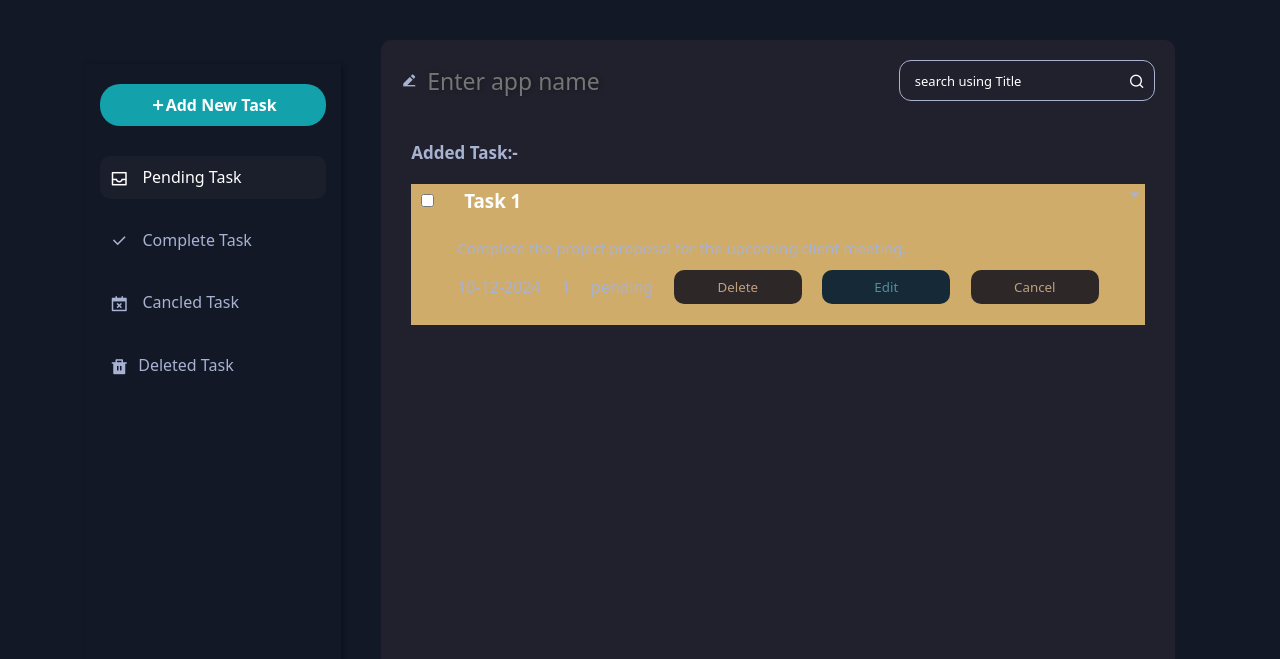
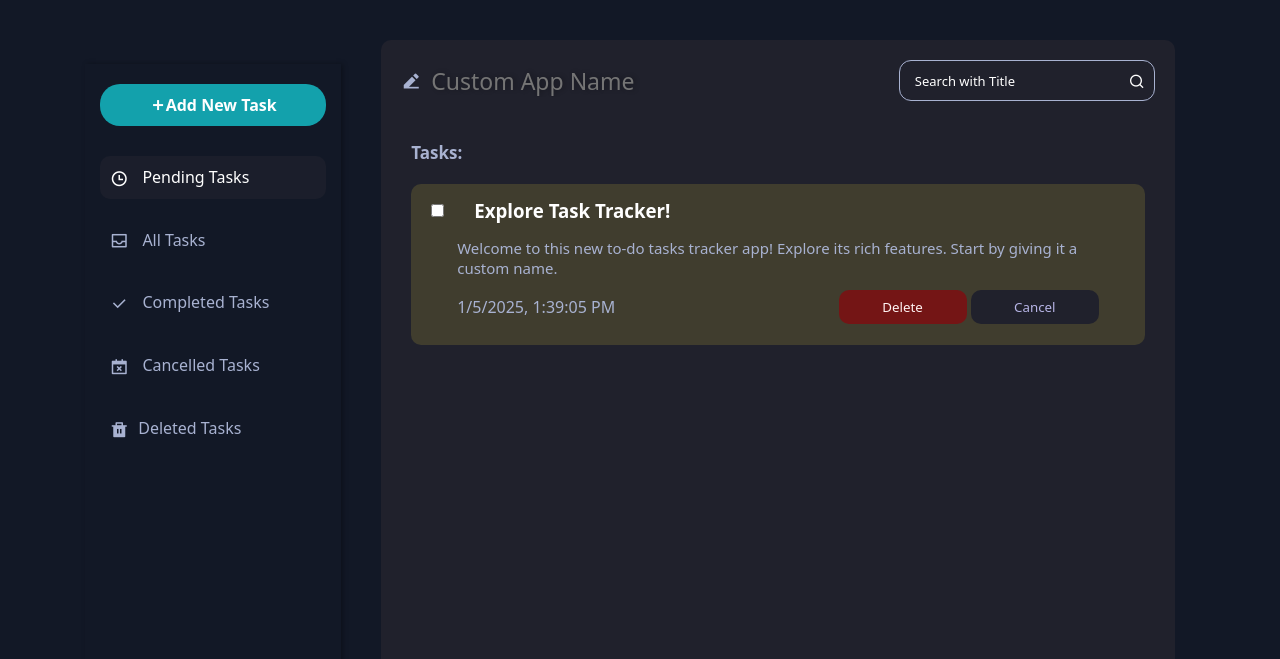
Before and after one commit to SinghRoshnee/To-Do-App, a plain HTML site: page index.html in a window 1280 px wide. Shown: the top 659 px of the page. Drawn offline with nearby package versions, Linux system fonts and the light colour scheme.

Commit message:
updated renders

```diff
--- a/index.html
+++ b/index.html
@@ -16,6 +16,26 @@
     <link rel="stylesheet" href="style.css" />
   </head>
   <body>
+    <div class="task-form" id="task-form">
+      <form class="input-task-form" id="input-task-form">
+        <div class="form-section-one">
+          <h4 class="form-txt">Add Task</h4>
+          <i class="ri-close-fill close-btn" id="close-btn"></i>
+        </div>
+        <div class="input-div">
+          <input type="text" id="tit" placeholder="Enter task title" />
+          <textarea
+            id="des"
+            placeholder="Enter task description"
+            cols="1"
+            rows="1"
+            style="resize: none"
+          ></textarea>
+        </div>
+        <button class="task-sub-btn">Submit</button>
+      </form>
+    </div>
+
     <div class="mainContainer" id="mainContainer">
       <div class="leftSection">
         <!-- Top Button -->
@@ -26,21 +46,24 @@
         <!-- Menu Items -->
         <div class="menu">
           <div class="menuItem active" data-value="pending">
-            <i class="ri-inbox-line"></i> Pending Task
+            <i class="ri-time-line"></i> Pending Tasks
+          </div>
+          <div class="menuItem" data-value="all">
+            <i class="ri-inbox-line"></i> All Tasks
           </div>
           <div class="menuItem" data-value="completed">
-            <i class="ri-check-line"></i> Complete Task
+            <i class="ri-check-line"></i> Completed Tasks
           </div>
           <div class="menuItem" data-value="cancled">
-            <i class="ri-calendar-close-fill"></i> Cancled Task
+            <i class="ri-calendar-close-fill"></i> Cancelled Tasks
           </div>
           <div class="menuItem" data-value="deleted">
-            <i class="ri-delete-bin-fill"></i>Deleted Task
+            <i class="ri-delete-bin-fill"></i>Deleted Tasks
           </div>
         </div>
 
         <!-- Bottom Branding -->
-        <div class="branding">Task Tracker © 2024</div>
+        <div class="branding">Task Tracker © 2025</div>
       </div>
 
       <div class="rightSection">
@@ -51,7 +74,7 @@
             ><input
               type="text"
               id="userNameInput"
-              placeholder="Enter app name"
+              placeholder="Custom App Name"
               disabled="true"
             />
           </div>
@@ -59,35 +82,16 @@
             <input
               type="search"
               id="searchbar"
-              placeholder="search using Title"
+              placeholder="Search with Title"
             />
             <i class="ri-search-line search-icon"></i>
           </div>
         </div>
         <div class="middleRightSection">
           <div class="mainTaskContainer" id="mainTaskContainer">
-            <h3 class="add-task-txt">Added Task:-</h3>
+            <h3 class="add-task-txt">Tasks:</h3>
           </div>
           <div class="taskSection" id="taskSection"></div>
-          <div class="task-form" id="task-form">
-            <form class="input-task-form" id="input-task-form">
-              <div class="form-section-one">
-                <h4 class="form-txt">Input Form</h4>
-                <i class="ri-close-fill close-btn" id="close-btn"></i>
-              </div>
-              <div class="input-div">
-                <input type="text" id="tit" placeholder="enter your title" />
-                <textarea
-                  id="des"
-                  placeholder="your address.."
-                  cols="1"
-                  rows="1"
-                  style="resize: none"
-                ></textarea>
-              </div>
-              <button class="task-sub-btn">Submit</button>
-            </form>
-          </div>
         </div>
       </div>
     </div>
--- a/javascript/addTask.js
+++ b/javascript/addTask.js
@@ -16,20 +16,25 @@ export function formDisplay() {
   inputForm.addEventListener("submit", (e) => {
     taskForm.style.display = "none";
     e.preventDefault();
-    const titleValue = document.querySelector("#tit").value;
-    const descriptionValue = document.querySelector("#des").value;
+    const title = document.querySelector("#tit");
+    const description = document.querySelector("#des");
 
     const date = new Date();
-    const formatDate = date.toLocaleDateString();
+    const formatDate = date.toLocaleString();
 
     let newTaskObj = {
       id: Date.now(),
-      title: titleValue,
-      description: descriptionValue,
+      title: title.value,
+      description: description.value,
       status: `pending`,
       dateTime: formatDate,
     };
+
     tasks.push(newTaskObj);
+
+    title.value = "";
+    description.value = "";
+
     renderTask();
   });
 }
--- a/javascript/rendertask.js
+++ b/javascript/rendertask.js
@@ -10,9 +10,13 @@ import { getActiveMenu } from "./main.js";
 export function renderTask() {
   const taskSection = document.querySelector("#taskSection");
   taskSection.innerHTML = "";
-  tasks.forEach((task) => {
+
+  let rev = [...tasks].reverse();
+  rev.forEach((task) => {
     if (
-      (getSearchValue() !== "" && task.title.includes(getSearchValue())) ||
+      (getSearchValue() !== "" &&
+        task.title.toLocaleLowerCase().includes(getSearchValue())) ||
+      getActiveMenu() === "all" ||
       task.status === getActiveMenu()
     ) {
       const taskDiv = document.createElement("div");
@@ -29,20 +33,9 @@ export function renderTask() {
           : ""
       );
       taskDiv.innerHTML = `
-         <div class="boxSection1 ${
-           task.status === "pending"
-             ? "pendingtask"
-             : task.status === "completed"
-             ? "completedtask"
-             : task.status === "cancled"
-             ? "cancledtask"
-             : task.status === "deleted"
-             ? "deletedtask"
-             : ""
-         }">
+         <div class="boxSection1">
                 <input type="checkbox" class="blank-box" />
                 <h3 class="title">${task.title}</h3>
-                <i class="down-icon ri-arrow-down-s-fill down-arrow"></i>
               </div>
               <div class="boxSection2">
                 <p class="description">
@@ -50,17 +43,22 @@ export function renderTask() {
                 </p>
                 <div class="spanPart">
                   <span class="mydate">${task.dateTime}</span>
-                  <span class="myid">${task.id}</span>
-                  <span class="status">${task.status}</span>
-                  <button class="del-btn btn">
-                    Delete
-                  </button>
-                  <button class="edit-btn2 btn">
-                    Edit
-                  </button>
-                  <button class="cancel-btn btn">
-                    Cancel
-                  </button>
+                  <div>
+                  ${
+                    task.status !== "deleted"
+                      ? `<button class="del-btn btn">
+                      Delete
+                    </button>`
+                      : ""
+                  }
+                  ${
+                    task.status !== "cancled"
+                      ? `<button class="cancel-btn btn">
+                      Cancel
+                    </button>`
+                      : ""
+                  }
+                  </div>
 
                 </div>
               </div>
@@ -75,12 +73,12 @@ export function renderTask() {
       });
 
       const delBtn = taskDiv.querySelector(".del-btn");
-      delBtn.addEventListener("click", () => {
+      delBtn?.addEventListener("click", () => {
         deleteFun(task);
       });
 
       const cancelBtn = taskDiv.querySelector(".cancel-btn");
-      cancelBtn.addEventListener("click", () => {
+      cancelBtn?.addEventListener("click", () => {
         cancelFun(task);
       });
 
@@ -88,8 +86,6 @@ export function renderTask() {
     }
   });
 }
-
-
 
 // let searchValue = "";
 // let activeMenu = "pending";
--- a/javascript/tasks.js
+++ b/javascript/tasks.js
@@ -1,12 +1,35 @@
 export let tasks = [
   {
+    id: 4,
+    title: "Delete an Unnecessary Task",
+    description: "Experiment with the delete option by removing a test task.",
+    status: "cancled",
+    dateTime: new Date().toLocaleString(),
+  },
+  {
+    id: 2,
+    title: "Mark a Task as Completed",
+    description:
+      "Try marking a task as completed to see how the status updates work.",
+    status: "completed",
+    dateTime: new Date().toLocaleString(),
+  },
+  {
+    id: 3,
+    title: "Cancel a Scheduled Task",
+    description:
+      "Test the cancel feature by canceling a scheduled task to see how it behaves.",
+    status: "deleted",
+    dateTime: new Date().toLocaleString(),
+  },
+  {
     id: 1,
-    title: "Task 1",
+    title: "Explore Task Tracker!",
     description:
-      "Complete the project proposal for the upcoming client meeting.",
+      "Welcome to this new to-do tasks tracker app! Explore its rich features. Start by giving it a custom name.",
     status: "pending",
-    dateTime: "10-12-2024",
-  }
+    dateTime: new Date().toLocaleString(),
+  },
 ];
 
-console.log(tasks);
+// console.log(tasks);
--- a/style.css
+++ b/style.css
@@ -20,7 +20,6 @@ body {
   background: var(--primaryBgColor);
   color: var(--primaryTextColor);
   scroll-behavior: smooth;
-  cursor: pointer;
 }
 
 .mainContainer {
@@ -102,6 +101,9 @@ body {
 
 .rightSection {
   width: 62%;
+  height: 89vh;
+  overflow-y: auto;
+  padding-bottom: 40px;
   margin: 40px 30px;
   background: var(--secondaryBgColor);
   border-radius: 10px;
@@ -114,7 +116,7 @@ body {
   margin: 20px 20px;
 }
 
-.name-display-part{
+.name-display-part {
   display: flex;
   justify-content: center;
   align-items: center;
@@ -140,12 +142,14 @@ body {
 .editbtn1 {
   padding-right: 10px;
   cursor: pointer;
+  font-size: 20px;
 }
 
 .saveBtn {
   display: none;
   padding-right: 10px;
   cursor: pointer;
+  font-size: 25px;
 }
 
 /*searchBar part*/
@@ -207,6 +211,9 @@ body {
   /* gap: 8px; */
   margin: 0 30px;
   margin-top: 20px;
+  overflow: hidden;
+  border-radius: 10px;
+  padding: 10px;
 }
 
 .boxSection1 {
@@ -236,7 +243,6 @@ body {
   flex-direction: column;
   margin: 5px 30px;
   justify-content: flex-start;
-  padding: 10px;
 }
 
 .description {
@@ -268,26 +274,32 @@ body {
 }
 
 .del-btn {
-  background: #2e2728;
-  color: #bca081;
+  background: #741515;
+  color: #fff2f2;
+  cursor: pointer;
 }
 
 .cancel-btn {
-  background: #2e2728;
-  color: #bca081;
+  background: #20212c;
+  color: #b6b4e5;
+  cursor: pointer;
 }
 
 /*input form*/
 
 .task-form {
   background: #0d0e21;
-  height: 35vh;
+  /* height: 35vh; */
   width: 25vw;
   border-radius: 10px;
   color: #ffffff;
-
+  padding: 20px;
   display: none;
   z-index: 999;
+  position: absolute;
+  top: 50%;
+  left: 50%;
+  transform: translate(-50%, -50%);
 }
 .input-task-form {
   display: flex;
@@ -375,18 +387,18 @@ body {
   transition: filter 0.3s ease;
 }
 
-.pendingtask{
-  background:rgb(208, 172, 106);
+.pendingtask {
+  background: #ffe93e24;
 }
 
-.completedtask{
-  background: rgb(116, 224, 116);
+.completedtask {
+  background: #41ff3e24;
 }
 
-.cancledtask{
-  background: blue;
+.cancledtask {
+  background: #79b5ff10;
 }
 
-.deletedtask{
-  background: red;
+.deletedtask {
+  background: #ff3e3e24;
 }
```
